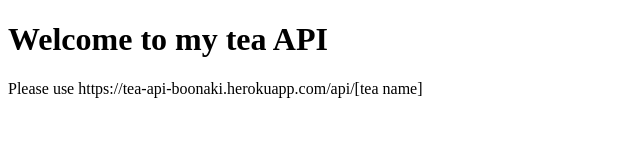
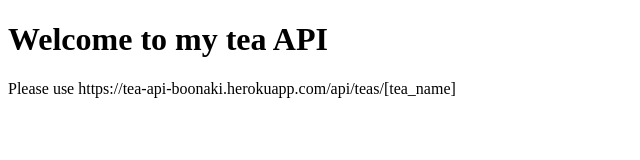
Before and after one commit to boonaki/boonakis-tea-api, a plain HTML site: page index.html in a window 1280 px wide. Shown: the full height of the page, 0-640 px from the left. Drawn offline with Linux system fonts and the light colour scheme.

Commit message:
updated html

```diff
--- a/index.html
+++ b/index.html
@@ -8,6 +8,6 @@
     </head>
     <body>
         <h1>Welcome to my tea API</h1>
-        <span>Please use https://tea-api-boonaki.herokuapp.com/api/[tea name]</span>
+        <span>Please use https://tea-api-boonaki.herokuapp.com/api/teas/[tea_name]</span>
     </body>
 </html>
```
